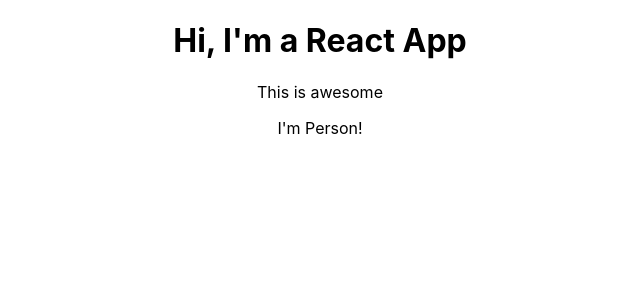
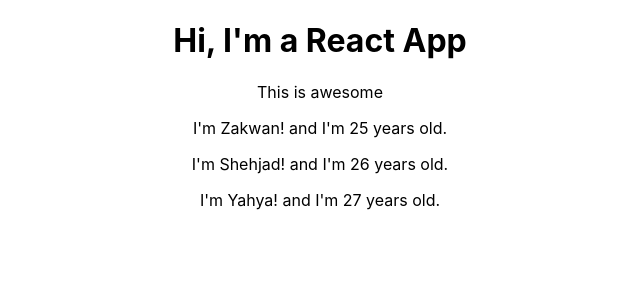
Before and after one commit to zakwan93/react_with_npm, a React (Create React App) app: page / in a window 1280 px wide. Shown: the top 300 px of the page, without its empty margins (320-960 px from the left). Built offline with nearby package versions, Linux system fonts and the light colour scheme.

Commit message:
add data dynamically on person function using props. Understand the adding data on attributes and render it on page

```diff
--- a/src/App.js
+++ b/src/App.js
@@ -8,7 +8,9 @@
       <div className="App">
        <h1> Hi, I'm a React App </h1>
        <p> This is awesome </p>
-       <Person />
+       <Person name = "Zakwan" age="25" />
+       <Person name = "Shehjad" age = "26" />
+       <Person name = "Yahya" age = "27" />
       </div>
     );
     // return React.createElement('div',{className: 'App'}, React.createElement('h1', null, 'Does this work now?'));
--- a/src/Person/Person.js
+++ b/src/Person/Person.js
@@ -1,7 +1,7 @@
 import React from 'react';
 
-const person = () => {
-    return <p> I'm Person! </p>
+const person = (props) => {
+    return <p> I'm {props.name}! and I'm {props.age} years old. </p>
 }
 
 export default person;
```
